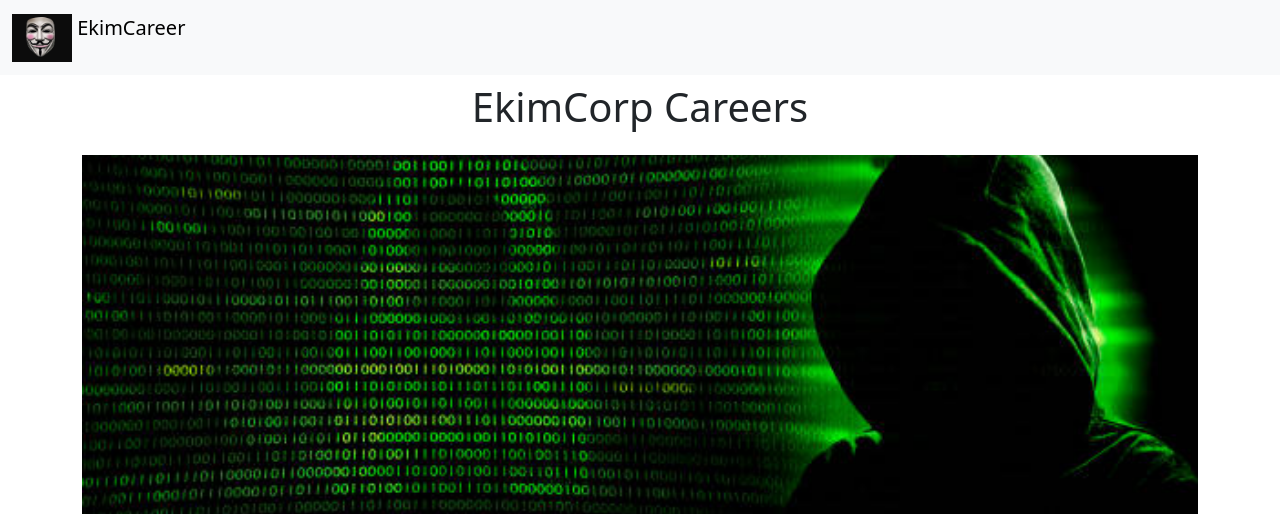
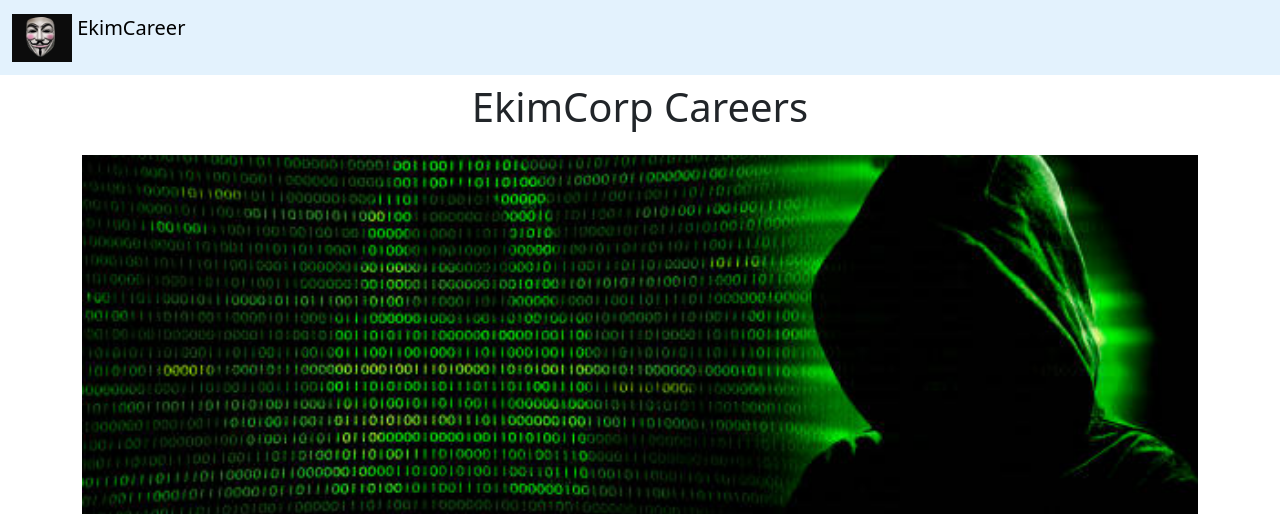
Before and after one commit to Mohamed93390/ekim, a Flask app: page / in a window 1280 px wide. Shown: the top 514 px of the page. Run offline with Flask 3, Linux system fonts and the light colour scheme.

Commit message:
navbar update

```diff
--- a/templates/nav.html
+++ b/templates/nav.html
@@ -1,4 +1,4 @@
-<nav class="navbar bg-body-tertiary">
+<nav class="navbar" style="background-color: #e3f2fd;">
     <div class="container-fluid">
       <a class="navbar-brand" href="#">
         <img src="/static/GUYFAWKES.jpg" alt="Logo" width="60" height="48" class="d-inline-block align-text-top">
```
